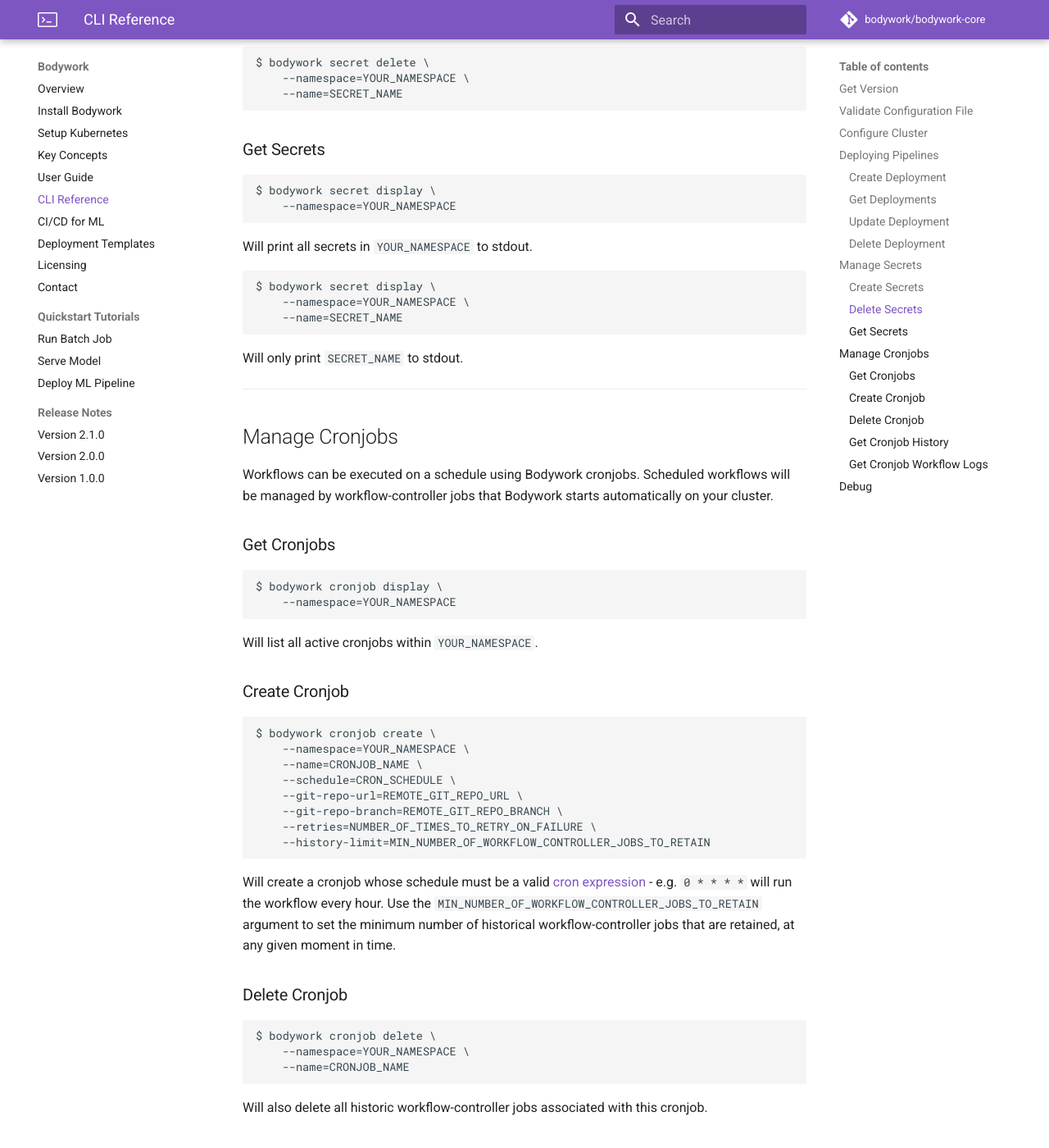
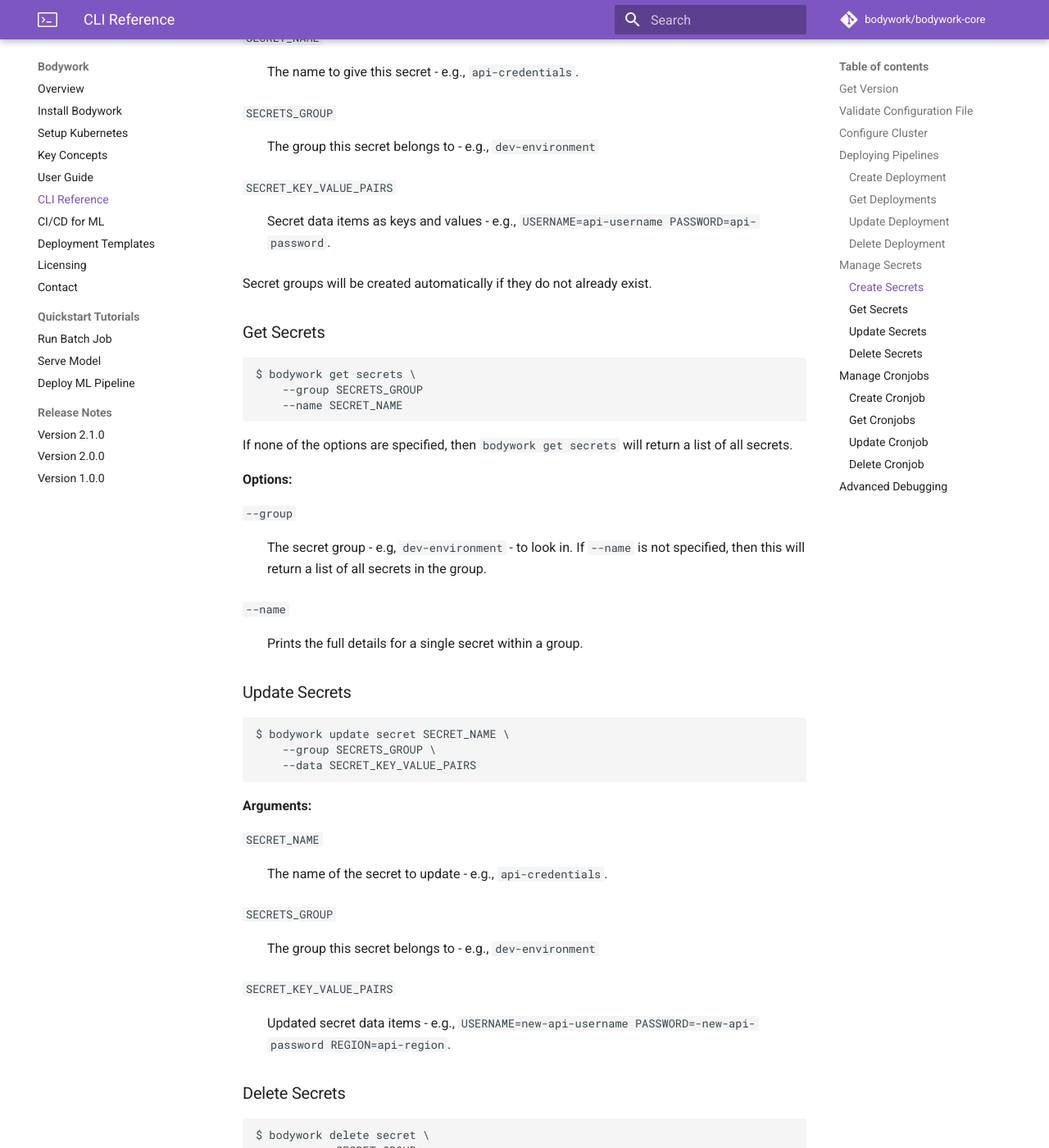
Before and after one commit to bodywork-ml/bodywork-docs, an MkDocs documentation site: the page built from docs/cli_reference.md, in a window 1280 px wide and 1400 px high, scrolled down 3340 px. Shown: the whole window at 82% size. Built offline with MkDocs 1.6.1 and Material for MkDocs 9.7.7, drawn with Linux system fonts in a browser that asks for light colours; comment, search, counter and statistics services are not loaded; some of the changed text lies outside the part shown.

Commit message:
Update CLI reference.

````diff
--- a/docs/cli_reference.md
+++ b/docs/cli_reference.md
@@ -10,7 +10,7 @@ Bodywork CLI commands for managing ML pipelines on Kubernetes.
 $ bodywork --version
 ```
 
-Prints the Bodywork package version to stdout.
+Prints the Bodywork version.
 
 ---
 
@@ -22,10 +22,12 @@ The `bodywork.yaml` file can be checked for errors using,
 $ bodywork validate
 ```
 
+Returns a list of configuration file errors.
+
 **Options:**
 
 `--check-files`
-: Check if all `executable_module_path` paths map to files that exist and can be reached by Bodywork, from the root directory where `bodywork.yaml` is located. This command assumes that `bodywork.yaml` is in the current working directory - if this is not the case, use the `--file` option to specify the path of `bodywork.yaml`. Validation errors are printed to stdout.
+: Check that all paths specified as `executable_module_path` exist and can be reached by Bodywork, from the root directory where `bodywork.yaml` is located. This command assumes that `bodywork.yaml` is in the current working directory - if this is not the case, use the `--file` option to specify the path of `bodywork.yaml`.
 
 ---
 
@@ -35,28 +37,28 @@ $ bodywork validate
 $ bodywork configure-cluster
 ```
 
-Prepare your Kubernetes cluster for use with Bodywork. Creates a namespace, together with service accounts and roles for managing pipeline orchestration.
+Prepare your Kubernetes cluster for use with Bodywork. Creates a dedicated Bodywork namespace, together with service accounts and roles for managing pipeline orchestration.
 
 ---
 
 ## Deploying Pipelines
 
-Orchestrate stages on Kubernetes that run ML workloads and create ML services.
+Orchestrate stages on Kubernetes that run ML workloads and start ML services.
 
 ### Create Deployment
 
 ```text
-$ bodywork create deployment REMOTE_GIT_REPO_URL REMOTE_GIT_REPO_BRANCH
+$ bodywork create deployment GIT_REPO_URL GIT_REPO_BRANCH
 ```
 
 Deploy a pipeline to Kubernetes.
 
 **Arguments:**
 
-`REMOTE_GIT_REPO_URL`
+`GIT_REPO_URL`
 : Location of the Git repository that contains the pipeline's codebase.
 
-`REMOTE_GIT_REPO_BRANCH`
+`GIT_REPO_BRANCH`
 : Branch of Git repository to deploy.
 
 **Options:**
@@ -83,17 +85,17 @@ Get information on pipelines and the service stages created by them. If no optio
 ### Update Deployment
 
 ```text
-$ bodywork update deployment REMOTE_GIT_REPO_URL REMOTE_GIT_REPO_BRANCH
+$ bodywork update deployment GIT_REPO_URL GIT_REPO_BRANCH
 ```
 
 Redeploy a pipeline to Kubernetes.
 
 **Arguments:**
 
-`REMOTE_GIT_REPO_URL`
+`GIT_REPO_URL`
 : Location of the Git repository that contains the pipeline's codebase.
 
-`REMOTE_GIT_REPO_BRANCH`
+`GIT_REPO_BRANCH`
 : Branch of Git repository to deploy.
 
 **Options:**
@@ -118,116 +120,196 @@ Delete all active services associated with a pipeline
 
 ## Manage Secrets
 
-Secrets are used to pass credentials to the containers running pipeline stages - e.g., for authenticating with your cloud provider's API to access object storage. See [Managing Credentials and Other Secrets](user_guide.md#managing-credentials-and-other-secrets) and [Injecting Secrets into Stage Containers](user_guide.md#injecting-secrets-into-stage-containers).
+Pass secret data to the containers running pipeline stages - e.g., for authenticating with your cloud provider's API to access object storage. See [Managing Credentials and Other Secrets](user_guide.md#managing-credentials-and-other-secrets) and [Injecting Secrets into Stage Containers](user_guide.md#injecting-secrets-into-stage-containers).
 
 ### Create Secrets
 
 ```text
-$ bodywork secret create \
-    --namespace=YOUR_NAMESPACE \
-    --name=SECRET_NAME \
-    --data SECRET_KEY_1=secret-value-1 SECRET_KEY_2=secret-value-2
+$ bodywork create secret SECRET_NAME \
+    --group SECRETS_GROUP \
+    --data SECRET_KEY_VALUE_PAIRS
 ```
+
+**Arguments:**
+
+`SECRET_NAME`
+: The name to give this secret - e.g., `api-credentials`.
+
+`SECRETS_GROUP`
+: The group this secret belongs to - e.g., `dev-environment`
+
+`SECRET_KEY_VALUE_PAIRS`
+: Secret data items as keys and values - e.g., `USERNAME=api-username PASSWORD=api-password`.
+
+Secret groups will be created automatically if they do not already exist.
+
+### Get Secrets
+
+```text
+$ bodywork get secrets \
+    --group SECRETS_GROUP
+    --name SECRET_NAME
+```
+
+If none of the options are specified, then `bodywork get secrets` will return a list of all secrets.
+
+**Options:**
+
+`--group`
+: The secret group - e.g, `dev-environment` - to look in. If `--name` is not specified, then this will return a list of all secrets in the group.
+
+`--name`
+: Prints the full details for a single secret within a group.
+
+### Update Secrets
+
+```text
+$ bodywork update secret SECRET_NAME \
+    --group SECRETS_GROUP \
+    --data SECRET_KEY_VALUE_PAIRS
+```
+
+**Arguments:**
+
+`SECRET_NAME`
+: The name of the secret to update - e.g., `api-credentials`.
+
+`SECRETS_GROUP`
+: The group this secret belongs to - e.g., `dev-environment`
+
+`SECRET_KEY_VALUE_PAIRS`
+: Updated secret data items - e.g., `USERNAME=new-api-username PASSWORD=-new-api-password REGION=api-region`.
 
 ### Delete Secrets
 
 ```text
-$ bodywork secret delete \
-    --namespace=YOUR_NAMESPACE \
-    --name=SECRET_NAME
+$ bodywork delete secret \
+    --group SECRET_GROUP
+    --name SECRET_NAME
 ```
 
-### Get Secrets
+**Arguments:**
 
-```text
-$ bodywork secret display \
-    --namespace=YOUR_NAMESPACE
-```
+`SECRETS_GROUP`
+: The secret group - e.g., `dev-environment`. If no `--name` is specified, then all secrets within the group will be deleted.
 
-Will print all secrets in `YOUR_NAMESPACE` to stdout.
+**Options:**
 
-```text
-$ bodywork secret display \
-    --namespace=YOUR_NAMESPACE \
-    --name=SECRET_NAME
-```
-
-Will only print `SECRET_NAME` to stdout.
+`--name`
+: If specified, will delete only the named secret in the group.
 
 ---
 
 ## Manage Cronjobs
 
-Workflows can be executed on a schedule using Bodywork cronjobs. Scheduled workflows will be managed by workflow-controller jobs that Bodywork starts automatically on your cluster.
+Schedule pipeline runs using cronjobs.
+
+### Create Cronjob
+
+```text
+$ bodywork create cronjob GIT_REPO_URL GIT_REPO_BRANCH \
+    --name NAME \
+    --schedule CRON_SCHEDULE \
+```
+
+**Arguments:**
+
+`GIT_REPO_URL`
+: Location of the Git repository that contains the pipeline's codebase.
+
+`GIT_REPO_BRANCH`
+: Branch of Git repository to deploy.
+
+`NAME`
+: The cronjob's name - e.g., 'daily retraining'.
+
+`CRON_SCHEDULE`
+: Valid [cron expression](https://en.wikipedia.org/wiki/Cron#CRON_expression) - e.g. `0 * * * *` will run the pipeline every hour.
+
+**Options:**
+
+`--retries`
+: The number of times to retry executing the pipeline, should any stage fail.
+
+`--history-limit`
+: The number of historical pipeline runs to retain logs for.
 
 ### Get Cronjobs
 
 ```text
-$ bodywork cronjob display \
-    --namespace=YOUR_NAMESPACE
+$ bodywork get cronjob NAME
 ```
 
-Will list all active cronjobs within `YOUR_NAMESPACE`.
+**Arguments:**
 
-### Create Cronjob
+`NAME`
+: (optional) The cronjob's name - e.g., 'daily retraining'. If omitted, then a list of all active cronjobs will be returned.
+
+**Options:**
+
+`--history`
+: If specified together with `NAME`, then return a list of historical cronjob runs, for which logs have been retained. Use this to get the name assigned to a specific run, to use with the `--logs` option (see below).
+
+`--logs`
+: To return the logs of a historical pipeline run, specify this flag and use the specific name assigned to the historical run as the `NAME` argument. Use the
+
+### Update Cronjob
 
 ```text
-$ bodywork cronjob create \
-    --namespace=YOUR_NAMESPACE \
-    --name=CRONJOB_NAME \
-    --schedule=CRON_SCHEDULE \
-    --git-repo-url=REMOTE_GIT_REPO_URL \
-    --git-repo-branch=REMOTE_GIT_REPO_BRANCH \
-    --retries=NUMBER_OF_TIMES_TO_RETRY_ON_FAILURE \
-    --history-limit=MIN_NUMBER_OF_WORKFLOW_CONTROLLER_JOBS_TO_RETAIN
+$ bodywork update cronjob GIT_REPO_URL GIT_REPO_BRANCH \
+    --name NAME \
+    --schedule CRON_SCHEDULE
 ```
 
-Will create a cronjob whose schedule must be a valid [cron expression](https://en.wikipedia.org/wiki/Cron#CRON_expression) - e.g. `0 * * * *` will run the workflow every hour. Use the `MIN_NUMBER_OF_WORKFLOW_CONTROLLER_JOBS_TO_RETAIN` argument to set the minimum number of historical workflow-controller jobs that are retained, at any given moment in time.
+**Arguments:**
+
+`GIT_REPO_URL`
+: Location of the Git repository that contains the pipeline's codebase.
+
+`GIT_REPO_BRANCH`
+: Branch of Git repository to deploy.
+
+`NAME`
+: The name of the cronjob to update - e.g., 'daily retraining'.
+
+`CRON_SCHEDULE`
+: Valid [cron expression](https://en.wikipedia.org/wiki/Cron#CRON_expression) - e.g. `0 * * * *` will run the pipeline every hour.
+
+**Options:**
+
+`--retries`
+: The number of times to retry executing the pipeline, should any stage fail.
+
+`--history-limit`
+: The number of historical pipeline runs to retain logs for.
 
 ### Delete Cronjob
 
 ```text
-$ bodywork cronjob delete \
-    --namespace=YOUR_NAMESPACE \
-    --name=CRONJOB_NAME
+$ bodywork delete cronjob NAME
 ```
 
-Will also delete all historic workflow-controller jobs associated with this cronjob.
+Will also delete all historical logs associated with this cronjob.
 
-### Get Cronjob History
+**Arguments:**
 
-```text
-$ bodywork cronjob history \
-    --namespace=YOUR_NAMESPACE \
-    --name=CRONJOB_NAME
-```
-
-Display all workflow-controller jobs that were created by a cronjob.
-
-### Get Cronjob Workflow Logs
-
-```text
-$ bodywork cronjob logs \
-    --namespace=YOUR_NAMESPACE \
-    --name=HISTORICAL_CRONJOB_WORKFLOW_EXECUTION_JOB_NAME
-```
-
-Stream the workflow logs from a historical workflow-controller job, to your terminal's standard output stream.
+`NAME`
+: The name of the cronjob to update - e.g., 'daily retraining'.
 
 ---
 
-## Debug
+## Advanced Debugging
 
 ```text
 $ bodywork debug SECONDS
 ```
 
-Runs the Python `time.sleep` function for `SECONDS`. This is intended for use with the Bodywork image and kubectl - for deploying a container on which to open shell access for advanced debugging. For example, issuing the following command,
+Runs the Python `time.sleep` function for `SECONDS`. This is intended for use with the Bodywork image and kubectl - for deploying a container on which to open shell access for **advanced** debugging. For example, issuing the following command,
 
 ```text
 $ kubectl create deployment DEBUG_DEPLOYMENT_NAME \
     -n YOUR_NAMESPACE \
-    --image=bodyworkml/bodywork-core:latest \
+    --image bodyworkml/bodywork-core:latest \
     -- bodywork debug SECONDS
 ```
 
````
Also changed, not shown: other parts of docs/cli_reference.md (+1 -1 lines).
